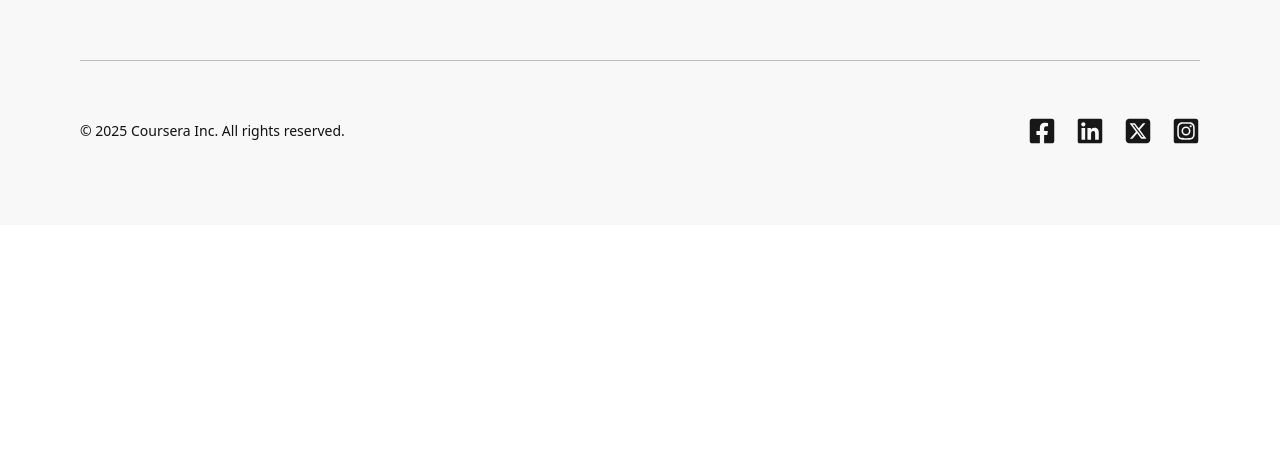
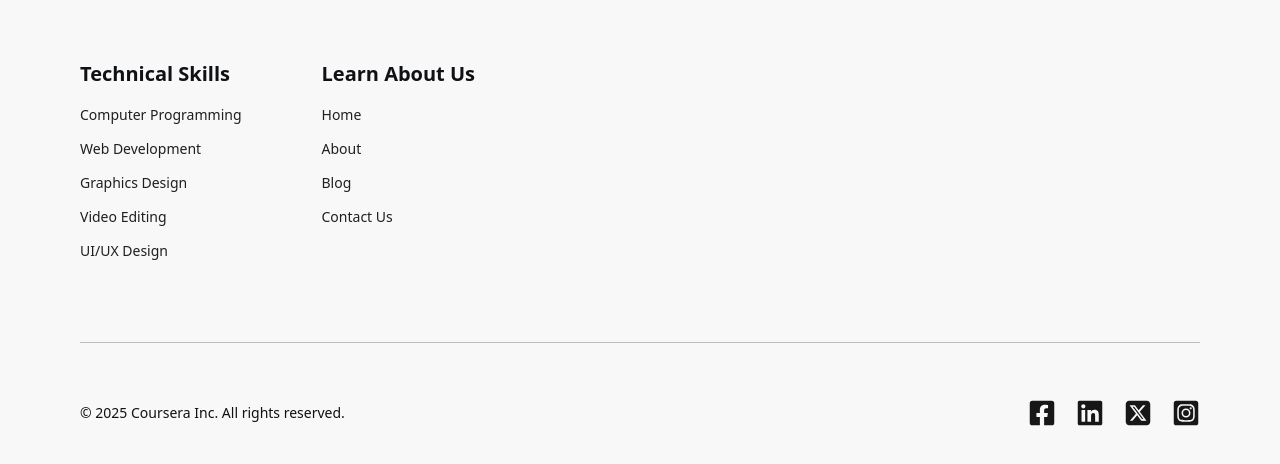
Before and after one commit to HenryAgu/Cascade-v2, a Next.js app: page / in a window 1280 px wide. Shown: the part 820-1284 px from the top of the page. Before the commit the page ends 1045 px from the top, so only its background shows below. Built offline with nearby package versions, Linux system fonts and the light colour scheme.

Commit message:
feat: footer done

```diff
--- a/src/app/components/Footer.tsx
+++ b/src/app/components/Footer.tsx
@@ -1,14 +1,52 @@
 import Link from "next/link";
 import React from "react";
-import { FaFacebookSquare,FaLinkedin,FaInstagramSquare } from "react-icons/fa";
+import {
+  FaFacebookSquare,
+  FaLinkedin,
+  FaInstagramSquare,
+} from "react-icons/fa";
 import { FaSquareXTwitter } from "react-icons/fa6";
 
-interface Socialmenu{
+interface Socialmenu {
   icon: React.ReactNode;
   path: string;
 }
 
-const socialMenu:Socialmenu[] = [
+interface TechnicalSkill {
+  name: string;
+  path: string;
+}
+
+interface NavMenu {
+  title: string;
+  path: string;
+  delay?: string;
+}
+
+const navMenu: NavMenu[] = [
+  {
+    title: "Home",
+    path: "/",
+    delay: "0",
+  },
+  {
+    title: "About",
+    path: "/about",
+    delay: "50",
+  },
+  {
+    title: "Blog",
+    path: "/blog",
+    delay: "60",
+  },
+  {
+    title: "Contact Us",
+    path: "/contact",
+    delay: "70",
+  },
+];
+
+const socialMenu: Socialmenu[] = [
   {
     icon: <FaFacebookSquare />,
     path: "",
@@ -25,16 +63,64 @@ const socialMenu:Socialmenu[] = [
     icon: <FaInstagramSquare />,
     path: "",
   },
-]
+];
+
+const technicalSkills: TechnicalSkill[] = [
+  { name: "Computer Programming", path: "/" },
+  { name: "Web Development", path: "/" },
+  { name: "Graphics Design", path: "/" },
+  { name: "Video Editing", path: "/" },
+  { name: "UI/UX Design", path: "/" },
+];
 
 const Footer = () => {
   return (
-    <footer className="p-5 lg:p-20 bg-cascade-gray-100 font-source">
-      <div className="border-t-[0.5px] border-cascade-gray-150 flex items-center justify-between pt-14">
-        <p className="text-sm text-black font-normal">© 2025 Coursera Inc. All rights reserved.</p>
+    <footer className="p-5 py-10 lg:p-20 bg-cascade-gray-100 font-source">
+      <div className="pb-20 flex md:flex-row flex-col gap-y-10 gap-x-20">
+        <div className="flex flex-col gap-y-3.5">
+          <h3 className="text-black text-xl font-semibold font-source">
+            Technical Skills
+          </h3>
+          <ul className="flex flex-col gap-y-2.5">
+            {technicalSkills.map((item, index) => (
+              <li key={index}>
+                <Link
+                  href={item.path}
+                  className="text-[#1f1f1f] font-normal text-sm transition-all ease-in duration-200 hover:underline w-fit"
+                >
+                  {item.name}
+                </Link>
+              </li>
+            ))}
+          </ul>
+        </div>
+        <div className="flex flex-col gap-y-3.5">
+          <h3 className="text-black text-xl font-semibold font-source">
+            Learn About Us
+          </h3>
+          <ul className="flex flex-col gap-y-2.5">
+            {navMenu.map((item, index) => (
+              <li key={index}>
+                <Link
+                  href={item.path}
+                  className="text-[#1f1f1f] font-normal text-sm transition-all ease-in duration-200 hover:underline w-fit"
+                >
+                  {item.title}
+                </Link>
+              </li>
+            ))}
+          </ul>
+        </div>
+      </div>
+      <div className="border-t-[0.5px] border-cascade-gray-150 flex md:flex-row flex-col-reverse gap-y-3.5 items-center justify-between pt-14">
+        <p className="text-sm text-black font-normal">
+          © 2025 Coursera Inc. All rights reserved.
+        </p>
         <div className="flex items-center gap-x-5">
-          {socialMenu.map((item,index)=>(
-            <Link href={item.path} key={index} className="w-7 h-7 text-[28px]">{item.icon}</Link>
+          {socialMenu.map((item, index) => (
+            <Link href={item.path} key={index} className="w-7 h-7 text-[28px]">
+              {item.icon}
+            </Link>
           ))}
         </div>
       </div>
--- a/src/app/components/Navbar.tsx
+++ b/src/app/components/Navbar.tsx
@@ -9,7 +9,7 @@ import React, { useState } from "react";
 interface NavMenu {
   title: string;
   path: string;
-  delay: string;
+  delay?: string;
 }
 
 const navMenu: NavMenu[] = [
```
Lines whose indentation alone changed are shown as unchanged.
